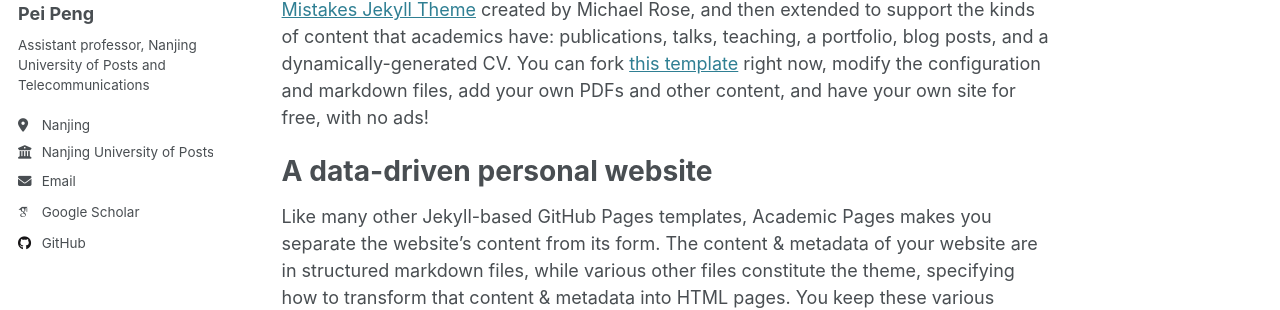
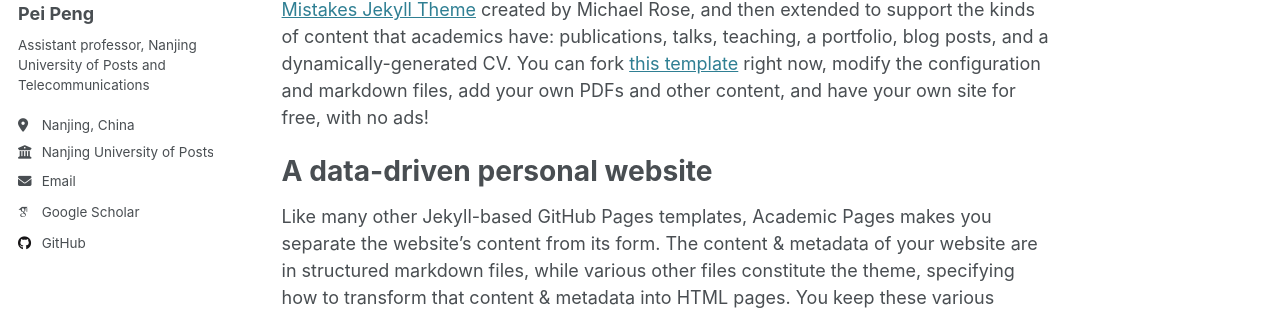
Before and after one commit to Qihuan1988/Qihuan1988.github.io, a Jekyll site: the page built from _pages/about.md, in a window 1280 px wide. Shown: the part 288-598 px from the top of the page. Built offline with Jekyll 4.4.1, drawn with Linux system fonts in a browser that asks for light colours; some web fonts are replaced.

Commit message:
Update _config.yml

```diff
--- a/_config.yml
+++ b/_config.yml
@@ -26,7 +26,7 @@ author:
   name             : "Pei Peng"
   pronouns         : # example: "she/her"
   bio              : "Assistant professor, Nanjing University of Posts and Telecommunications"
-  location         : "Nanjing"
+  location         : "Nanjing, China"
   employer         : "Nanjing University of Posts and Telecommunications"
   URI              : "https://yjs.njupt.edu.cn/dsgl/nocontrol/college/dsfcxq.htm?dsJbxxId=90a2b66642124356bca014c36ae72bc4"
   email            : pei.peng@njupt.edu.cn"
```
